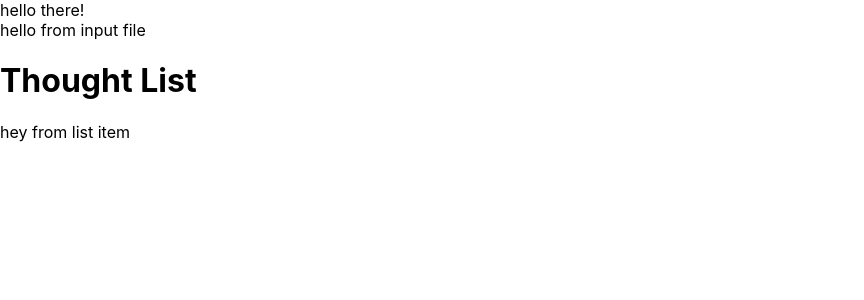
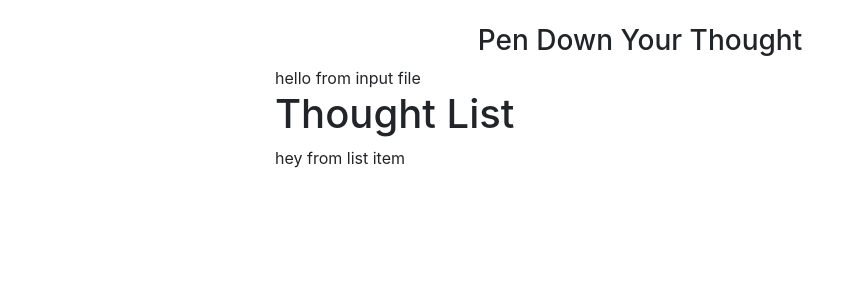
Before and after one commit to letmetnl/react-pendown, a React (Create React App) app: page / in a window 1280 px wide. Shown: the top 300 px of the page, without its empty margins (0-864 px from the left). Built offline with nearby package versions, Linux system fonts and the light colour scheme.

Commit message:
added bootstrap and uuid and updated app.js

```diff
--- a/public/index.html
+++ b/public/index.html
@@ -24,7 +24,7 @@
       work correctly both with client-side routing and a non-root public URL.
       Learn how to configure a non-root public URL by running `npm run build`.
     -->
-    <title>React App</title>
+    <title>Pen-It-Down</title>
   </head>
   <body>
     <noscript>You need to enable JavaScript to run this app.</noscript>
@@ -39,5 +39,9 @@
       To begin the development, run `npm start` or `yarn start`.
       To create a production bundle, use `npm run build` or `yarn build`.
     -->
+    <script
+      src="https://kit.fontawesome.com/b0796ab3bf.js"
+      crossorigin="anonymous"
+    ></script>
   </body>
 </html>
--- a/src/App.js
+++ b/src/App.js
@@ -3,14 +3,22 @@ import TaskInput from "./components/TaskInput";
 import FullList from "./components/FullList";
 // using no custom css just bootstrap so commenting this
 // import "./App.css";
-
+// importing bootstrap deendency installed
+import "bootstrap/dist/css/bootstrap.min.css";
+import uuid from "uuid";
 export default class App extends Component {
   render() {
     return (
-      <div>
-        hello there!
-        <TaskInput />
-        <FullList />
+      <div className="container">
+        <div className="row">
+          <div className="col col-10 mx-auto col-md-8 mt-4">
+            <h3 className="text-capitalize text-center">
+              Pen Down Your Thought
+            </h3>
+            <TaskInput />
+            <FullList />
+          </div>
+        </div>
       </div>
     );
   }
```
